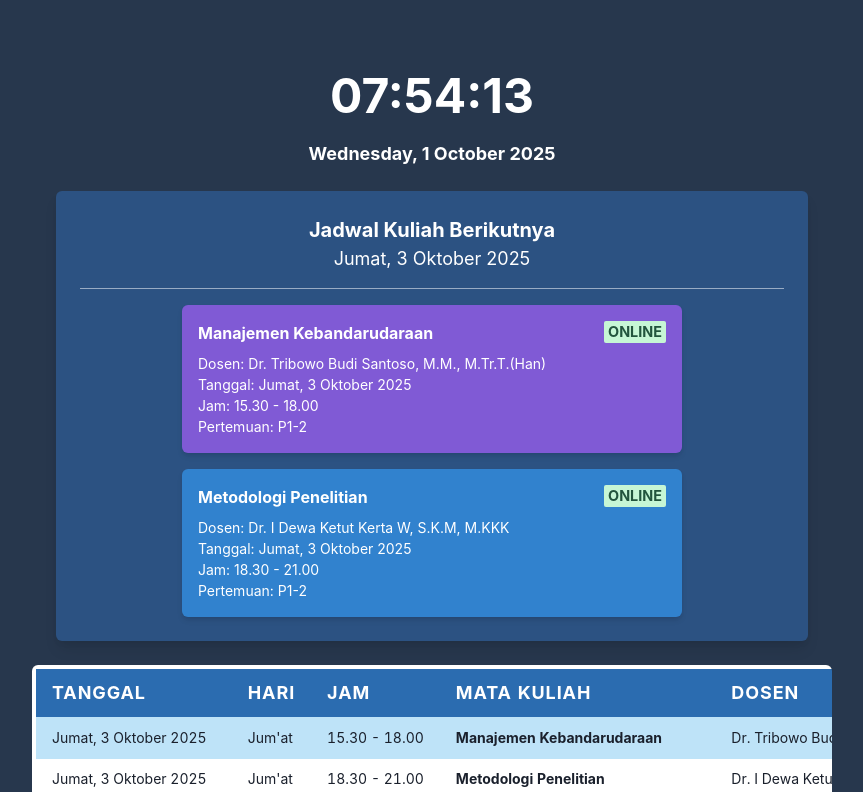
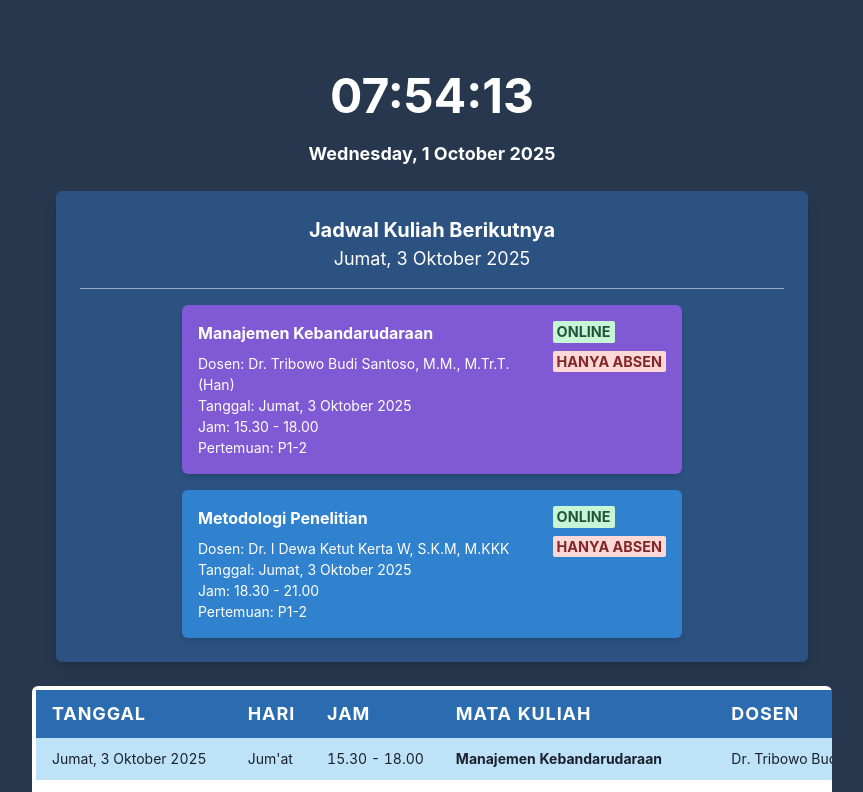
Before and after one commit to Fathir-achmad/jadwal-kuliah, a React (Create React App) app: page / in a window 1280 px wide. Shown: the top 792 px of the page, without its empty margins (208-1071 px from the left). Built offline with nearby package versions, Linux system fonts and the light colour scheme.

Commit message:
Menambahkan badge hanya absen

```diff
--- a/src/components/jadwal.jsx
+++ b/src/components/jadwal.jsx
@@ -104,6 +104,7 @@ export const NextClass = () => {
               </Box>
 
               {/* Kanan: Badge mode */}
+              <Flex direction="column" justify="space-between" align="flex-start" gap={2}>
                 <Badge
                   colorScheme={cls.mode === "offline" ? "red" : "green"}
                   fontSize={{ base: "0.7em", md: "0.9em" }}
@@ -111,6 +112,20 @@ export const NextClass = () => {
                 >
                   {cls.mode === "offline" ? "Offline" : "Online"}
                 </Badge>
+                <Badge
+                  colorScheme={
+                    cls.day === "Jum'at"
+                      ? "red"       // Highlight merah untuk Jumat
+                      : cls.mode === "offline"
+                      ? "red"
+                      : "green"
+                  }
+                  fontSize={{ base: "0.7em", md: "0.9em" }}
+                  ml={4}
+                >
+                  {cls.day === "Jum'at" ? "HANYA ABSEN" : cls.mode === "offline" ? "Offline" : "Online"}
+                </Badge>
+              </Flex>
             </Flex>
           </Box>
         ))}
```
Lines whose indentation alone changed are shown as unchanged.
